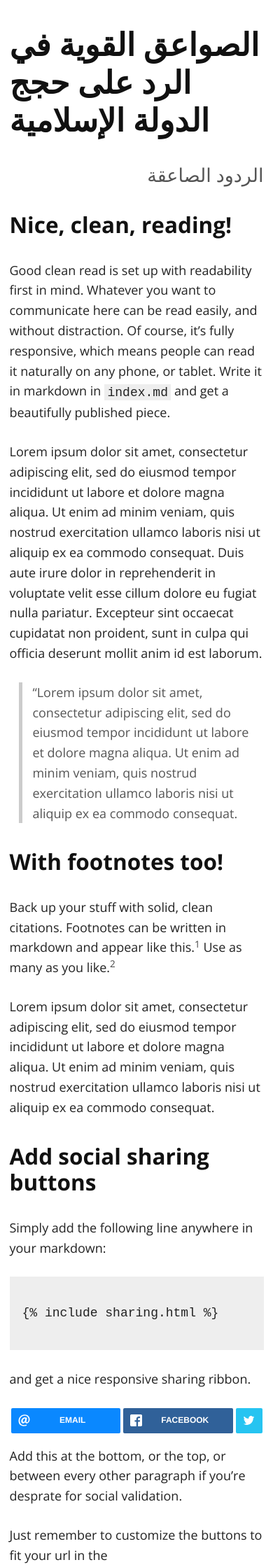
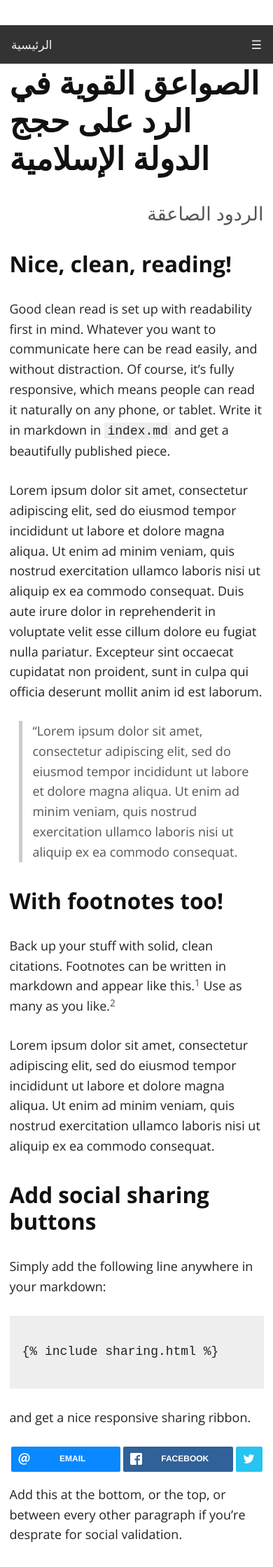
Before and after one commit to TruthPursue/TruthPursue.github.io, a Jekyll site: the page built from index.md, in a window 390 px wide. Shown: the top 2239 px of the page at 70% size. Built offline with Jekyll 4.4.1, drawn with Linux system fonts in a browser that asks for light colours; nearby versions of some CDN libraries.

Commit message:
adding nav bar

```diff
--- a/_layouts/default.html
+++ b/_layouts/default.html
@@ -23,14 +23,32 @@
                 (i[r].q=i[r].q||[]).push(arguments)},i[r].l=1*new Date();a=s.createElement(o),
             m=s.getElementsByTagName(o)[0];a.async=1;a.src=g;m.parentNode.insertBefore(a,m)
     })(window,document,'script','https://www.google-analytics.com/analytics.js','ga');
-
     ga('create', 'UA-83876148-1', 'auto');
     ga('send', 'pageview');
 
+    /* Toggle between adding and removing the "responsive" class to topnav when the user clicks on the icon */
+    function responsive() {
+        var x = document.getElementById("myTopnav");
+        if (x.className === "topnav") {
+            x.className += " responsive";
+        } else {
+            x.className = "topnav";
+        }
+    }
 </script>
+<div>
+    <ul class="topnav" id="myTopnav">
+        <li><a href="/">الرئيسية</a></li>
+        <li class="icon">
+            <a href="javascript:void(0);" onclick="responsive()">&#9776;</a>
+        </li>
+    </ul>
+</div>
 <article>
     <div class="container">
-        <h1><a href="./">{{ site.tag_text }}</a></h1>
+        <h1>
+            <a href="./">{{ site.tag_text }}</a>
+        </h1>
         {{ content }}
     </div>
 </article>
--- a/css/solo.css
+++ b/css/solo.css
@@ -4,9 +4,10 @@ html {
     font: 18px/1.6 'Open Sans', sans-serif;
 }
 
-
 @media (max-width: 325px) {
-  html { font: 17px/1.6 'Open Sans', sans-serif; }
+    html {
+        font: 17px/1.6 'Open Sans', sans-serif;
+    }
 }
 
 body {
@@ -123,7 +124,7 @@ blockquote p:last-child {
 }
 
 .center {
-  display:inline-block;
+    display: inline-block;
     margin: 0 auto;
 }
 
@@ -258,3 +259,73 @@ pre > code {
 .sharing-buttons {
     width: 100%;
 }
+
+/* Remove margins and padding from the list, and add a black background color */
+ul.topnav {
+    list-style-type: none;
+    margin: 0;
+    padding: 0;
+    overflow: hidden;
+    background-color: #333;
+}
+
+/* Float the list items side by side */
+ul.topnav li {
+    float: left;
+}
+
+/* Style the links inside the list items */
+ul.topnav li a {
+    display: inline-block;
+    color: #f2f2f2;
+    text-align: center;
+    padding: 14px 16px;
+    text-decoration: none;
+    transition: 0.3s;
+    font-size: 17px;
+}
+
+/* Change background color of links on hover */
+ul.topnav li a:hover {
+    background-color: #555;
+}
+
+/* Hide the list item that contains the link that should open and close the topnav on small screens */
+ul.topnav li.icon {
+    display: none;
+}
+
+/* When the screen is less than 680 pixels wide, hide all list items, except for the first one ("Home"). Show the list item that contains the link to open and close the topnav (li.icon) */
+@media screen and (max-width: 680px) {
+    ul.topnav li:not(:first-child) {
+        display: none;
+    }
+
+    ul.topnav li.icon {
+        float: right;
+        display: inline-block;
+    }
+}
+
+/* The "responsive" class is added to the topnav with JavaScript when the user clicks on the icon. This class makes the topnav look good on small screens */
+@media screen and (max-width: 680px) {
+    ul.topnav.responsive {
+        position: relative;
+    }
+
+    ul.topnav.responsive li.icon {
+        position: absolute;
+        right: 0;
+        top: 0;
+    }
+
+    ul.topnav.responsive li {
+        float: none;
+        display: inline;
+    }
+
+    ul.topnav.responsive li a {
+        display: block;
+        text-align: left;
+    }
+}
```
Also changed, not shown: samplePage.md (added, +68 -0 lines). Lines whose indentation alone changed are shown as unchanged.
